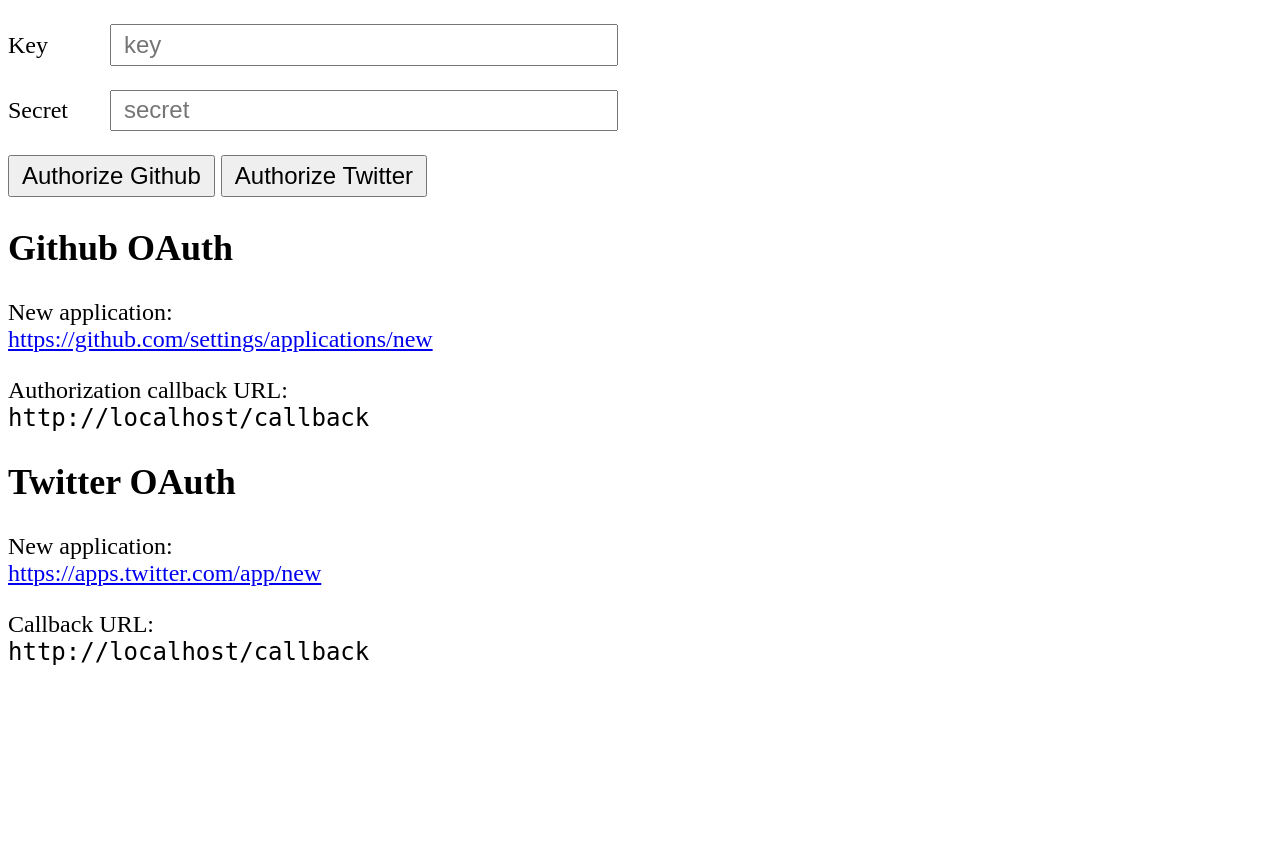
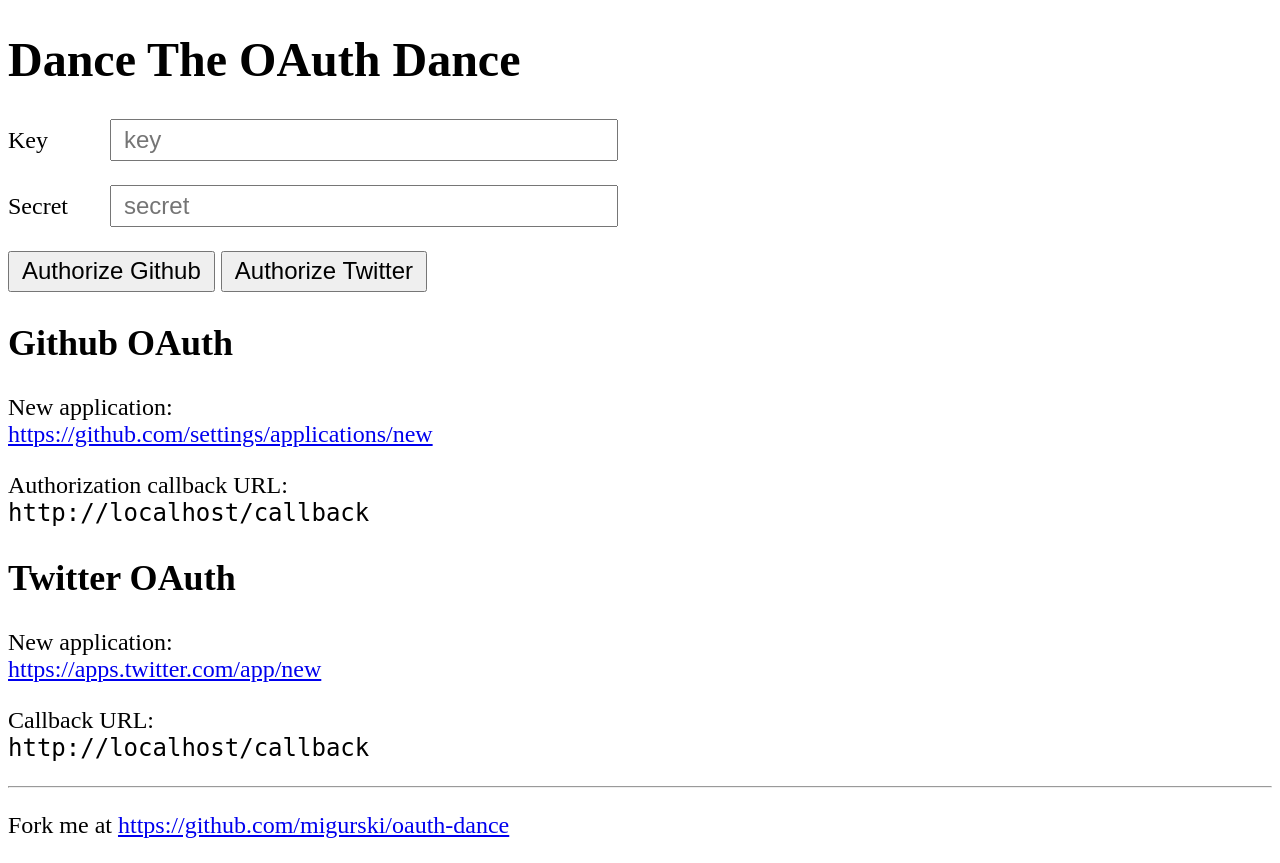
Before and after one commit to migurski/oauth-dance, a Flask app: page / in a window 1280 px wide. Before the commit the page ends 665 px from the top, so only its background shows below. Run offline with Flask 2, Linux system fonts and the light colour scheme; parts of the project's set-up code (start-up, migrations or seed data) failed here and were passed over.

Commit message:
Added Github link

```diff
--- a/templates/index.html
+++ b/templates/index.html
@@ -6,6 +6,8 @@
     <link rel="stylesheet" type="text/css" href="static/style.css">
 </head>
 <body>
+    <h1>Dance The OAuth Dance</h1>
+
     <form action="/authorize" method="post">
         <p>
             <label for="key">Key</label>
@@ -40,5 +42,11 @@
         Callback URL:<br>
         <code>{{callback_url}}</code>
     </p>
+
+    <hr>
+
+    <p>
+        Fork me at <a href="https://github.com/migurski/oauth-dance">https://github.com/migurski/oauth-dance</a>
+    </p>
 </body>
 </html>
```
